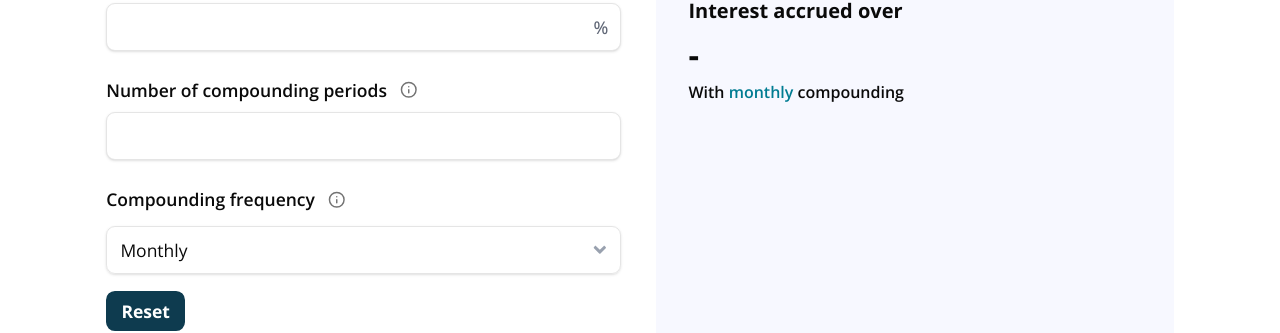
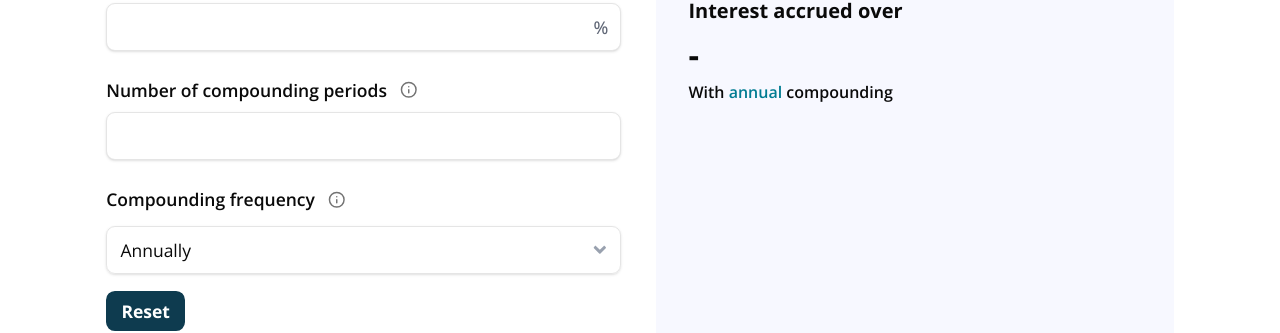
Before and after one commit to SU-SWS/ifdm_learning_apps, a Next.js app: page /interactives/compounding-frequency-calculator in a window 1280 px wide. Shown: the part 216-549 px from the top of the page. Built offline with nearby package versions, Linux system fonts and the light colour scheme.

Commit message:
Change default to Annual

```diff
--- a/app/interactives/compounding-frequency-calculator/page.tsx
+++ b/app/interactives/compounding-frequency-calculator/page.tsx
@@ -121,7 +121,7 @@ export default function CompoundInterestCalculator() {
   const [initialAmount, setInitialAmount] = useState<string>("")
   const [annualRate, setAnnualRate] = useState<string>("")
   const [periods, setPeriods] = useState<string>("")
-  const [selectedCompounding, setSelectedCompounding] = useState<CompoundingPeriod>("monthly")
+  const [selectedCompounding, setSelectedCompounding] = useState<CompoundingPeriod>("annually")
 
   // Error state is declared early so setters are available to flagSkippedFields.
   const [initialAmountError, setInitialAmountError] = useState<string>("")
```
